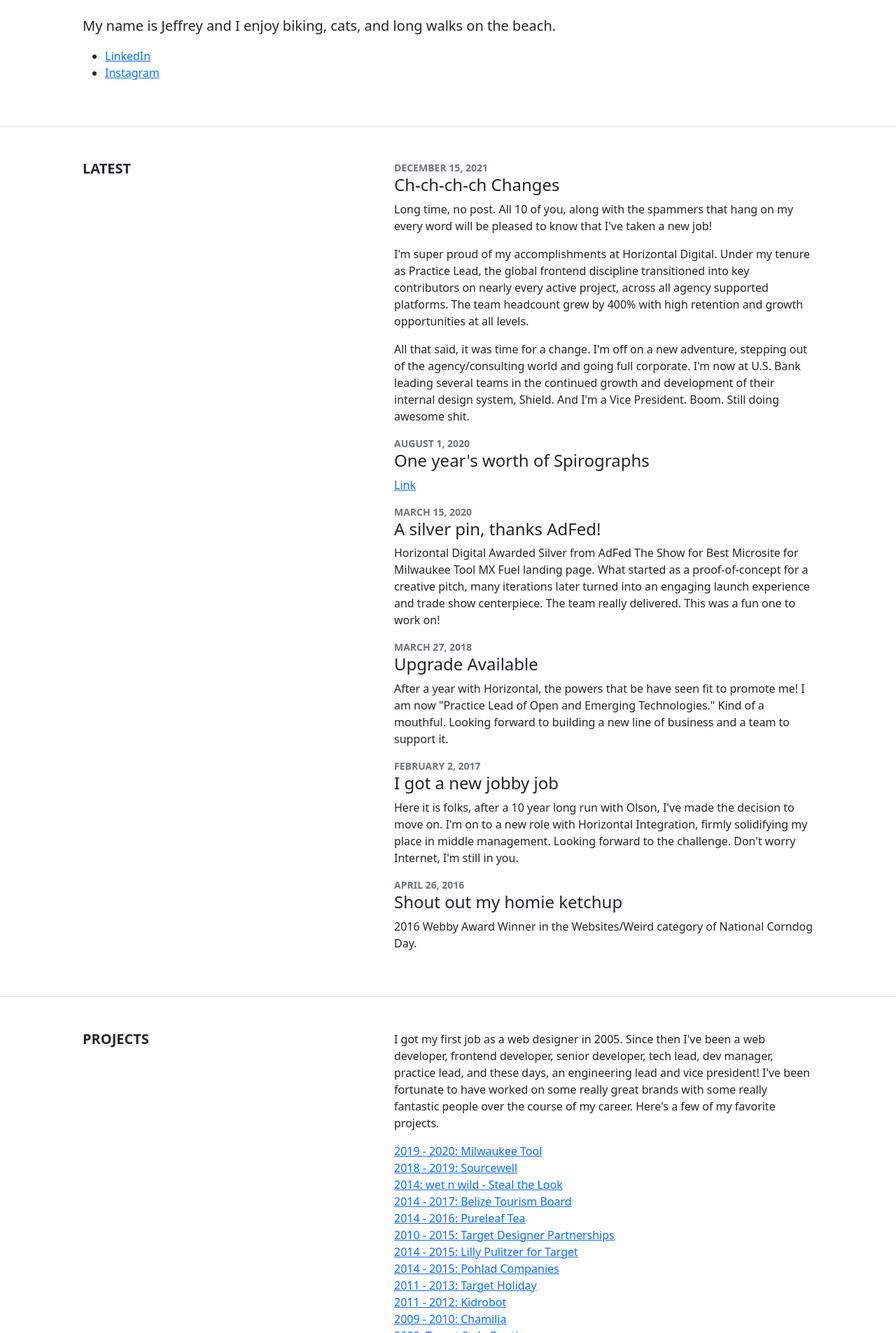
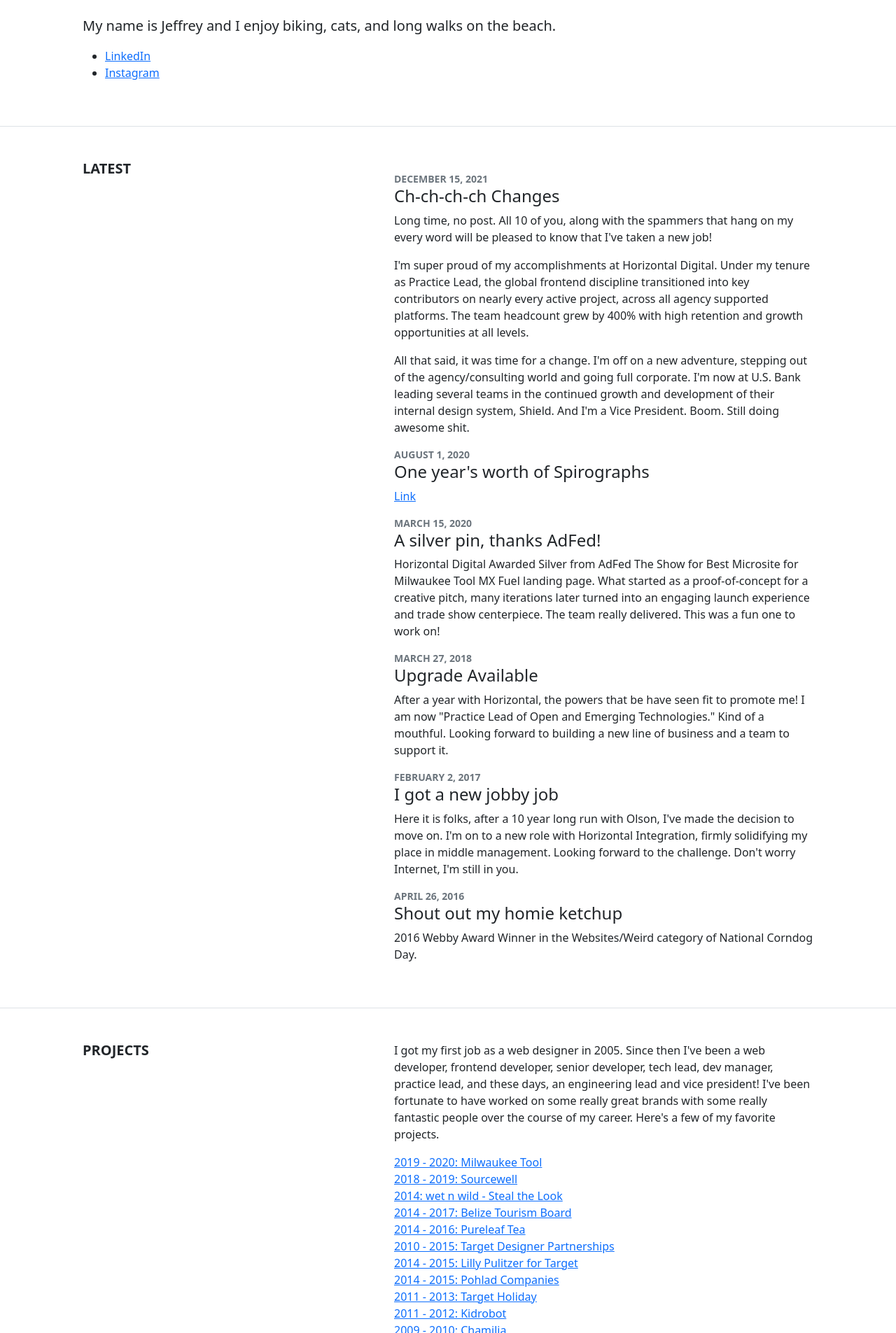
Before and after one commit to jeffreyisham/jeffreyisham.github.io, a Jekyll site: the page built from index.html, in a window 1280 px wide. Shown: the part 535-2440 px from the top of the page at 70% size. Built offline with Jekyll 4.4.1, drawn with Linux system fonts in a browser that asks for light colours.

Commit message:
Update home.html

```diff
--- a/_layouts/home.html
+++ b/_layouts/home.html
@@ -28,7 +28,7 @@
           <div class="col-lg-7">
             <ul class="posts list-unstyled">
               {% for post in site.posts %}
-                <li>
+                <li class="my-3">
                   <div class="small text-uppercase fw-bold text-muted">{{ post.date | date: "%B" }} {{ post.date | date: "%d" | plus:'0' }}, {{ post.date | date: "%Y" }}</div>
                   <h3 class="h4 fw-normal"><!--a href="{{ post.url }}" title="{{ post.title }}"-->{{ post.title }}<!--/a--></h3>
                   <div>
```
